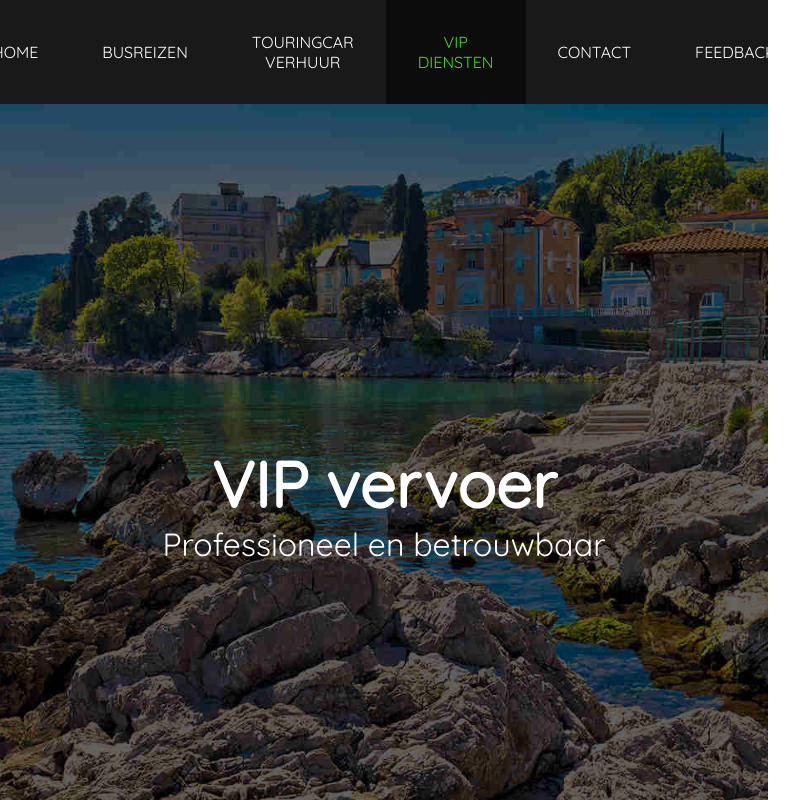
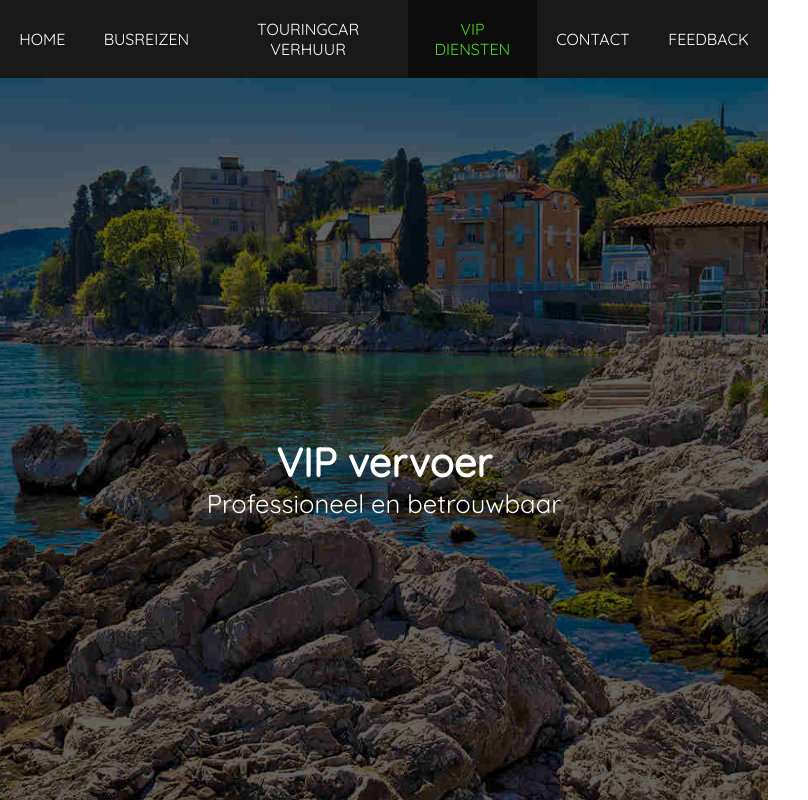
Before and after one commit to Nick-Yazdani/stipt-vervoer, a React app: page /vip-diensten in a window 768 px wide. Shown: the top 800 px of the page, 808 px wide, since content can reach past the window. Built offline with nearby package versions, Linux system fonts and the light colour scheme.

Commit message:
more responsiveness

```diff
--- a/src/components/navbar-component/navbar.component.styles.css
+++ b/src/components/navbar-component/navbar.component.styles.css
@@ -15,3 +15,12 @@
         flex-direction: column;
     }
 }
+
+@media only screen and (min-width: 601px) and (max-width: 900px) {
+        .navbar {
+            width: 100vw;
+        }
+        .nav-list li a {
+            padding: 1.2rem;
+        }
+}
--- a/src/components/overlay-component/overlay.styles.css
+++ b/src/components/overlay-component/overlay.styles.css
@@ -30,3 +30,13 @@
         font-size: 1rem;
     }
   }
+
+  @media only screen and (min-width: 601px) and (max-width: 900px) {
+    .big-text h1 {
+        font-size: 2.5rem;
+    }
+
+    .smaller-text {
+        font-size: 1.6rem;
+    }
+}
--- a/src/pages/Touring.styles.css
+++ b/src/pages/Touring.styles.css
@@ -78,4 +78,22 @@
     .overlay-touring {
         height: 120vh;
     }
+
+    .second-touring {
+        width: 100vw;
+    }
+
+    .secondary-content {
+        width: 100vw;
+        padding: 0;
+    }
 }
+
+@media only screen and (max-width: 340px) {
+    .s-1-touring ul li {
+        font-size: 1rem;
+    }
+    .s-1-touring {
+        padding: 0 1rem;
+    }
+}
```
